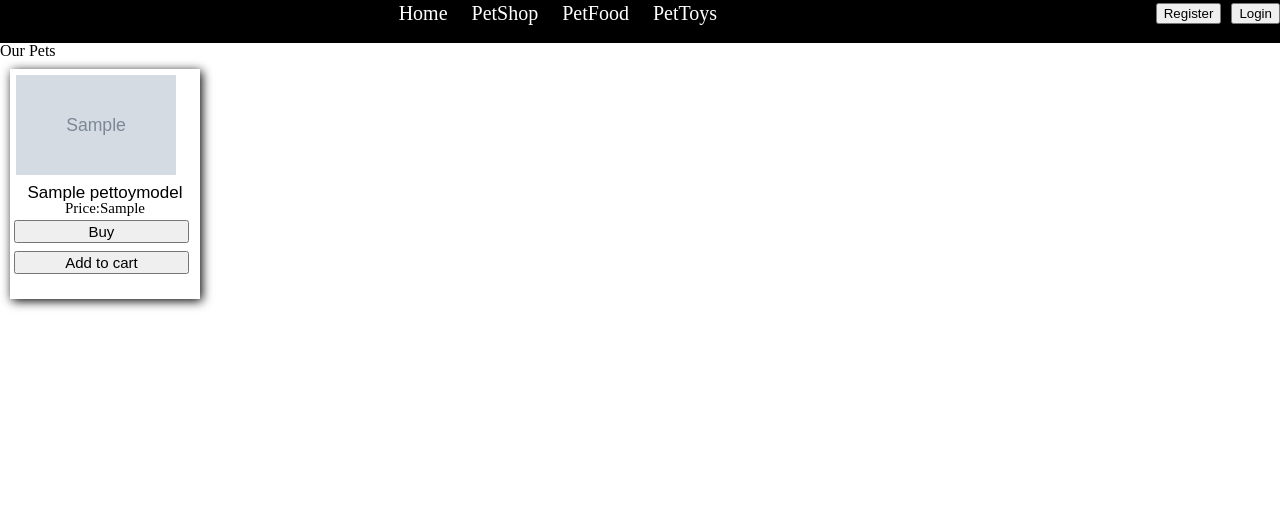
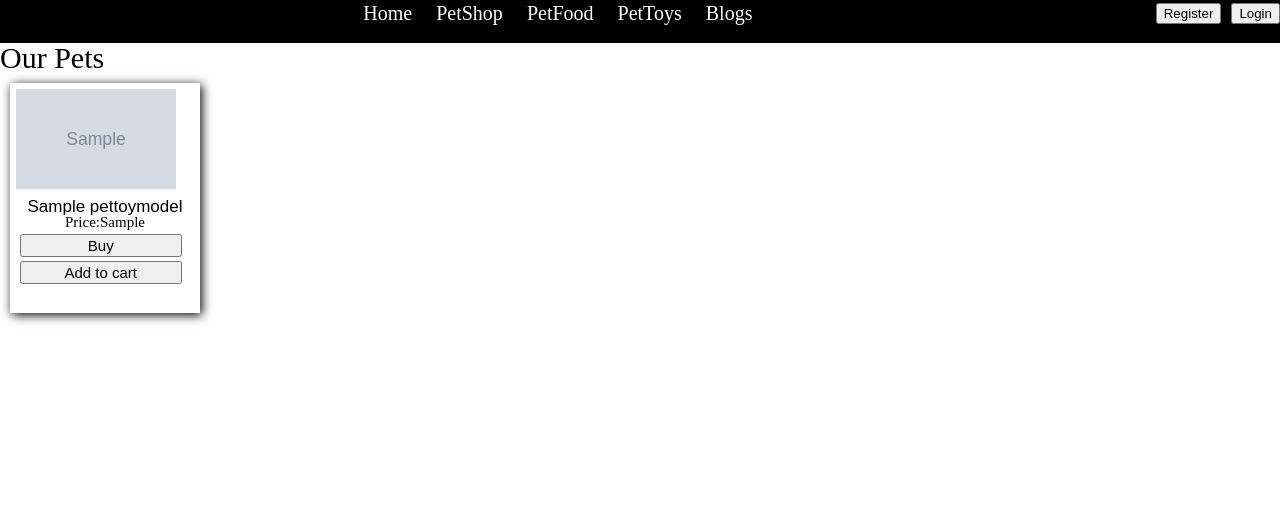
Before and after one commit to Bijitakc/Petstore, a Django app: page /pettoy/ in a window 1280 px wide. Shown: the top 524 px of the page. Run offline with Django 3.2, Linux system fonts and the light colour scheme; tables that the repository leaves empty hold one stand-in row (values such as "Sample post"); grey boxes marked "Sample" are stand-in pictures.

Commit message:
blog model addition

```diff
--- a/shopapp/admin.py
+++ b/shopapp/admin.py
@@ -1,5 +1,5 @@
 from django.contrib import admin
-from .models import PetModel,PetFoodModel,PetToyModel,Profile,Cartitem
+from .models import PetModel,PetFoodModel,PetToyModel,Blog,Profile,Cartitem
 
 # Register your models here.
 admin.site.register(PetModel)
@@ -7,3 +7,4 @@ admin.site.register(PetFoodModel)
 admin.site.register(PetToyModel)
 admin.site.register(Profile)
 admin.site.register(Cartitem)
+admin.site.register(Blog)
--- a/shopapp/models.py
+++ b/shopapp/models.py
@@ -63,3 +63,12 @@ class Cartitem(models.Model):
     class Meta:
         verbose_name="cart"
         verbose_name_plural="carts"
+
+class Blog(models.Model):
+    title = models.CharField(max_length=70)
+    image = models.ImageField(upload_to = "blogimage")
+    content = models.TextField()
+
+    class Meta:
+        verbose_name="Blog"
+        verbose_name_plural="Blogs"
--- a/shopapp/static/shopapp/css/base.css
+++ b/shopapp/static/shopapp/css/base.css
@@ -67,4 +67,22 @@ table {
     width:100%;
     height:40px;
     background-color: black;
- }
+}
+.headingp{
+    font-size: 30px;
+    /* font-style: italic; */
+}
+.buybtn{
+    margin-left: 10px;
+    margin-top: 4px;
+    width:85%;
+    font-size: 15px;
+
+  }
+  .cartbtn{
+    margin-left: 10px;
+    margin-top: 4px;
+    width:85%;
+    font-size: 15px;
+
+  }
--- a/shopapp/static/shopapp/css/petfood.css
+++ b/shopapp/static/shopapp/css/petfood.css
@@ -33,15 +33,15 @@
     color: black;
     font-size: 15px;
   }
-  .buybtn{
+  /* .buybtn{
     margin: 4px;
-    width:92%;
+    width:80%;
     font-size: 15px;
 
   }
   .cartbtn{
     margin: 4px;
-    width:92%;
+    width:80%;
     font-size: 15px;
 
-  }
+  } */
--- a/shopapp/static/shopapp/css/petshop.css
+++ b/shopapp/static/shopapp/css/petshop.css
@@ -34,15 +34,3 @@
     color: black;
     font-size: 15px;
   }
-  .buybtn{
-    margin: 4px;
-    width:92%;
-    font-size: 15px;
-
-  }
-  .cartbtn{
-    margin: 4px;
-    width:92%;
-    font-size: 15px;
-
-  }
--- a/shopapp/static/shopapp/css/pettoy.css
+++ b/shopapp/static/shopapp/css/pettoy.css
@@ -34,7 +34,7 @@
     color: black;
     font-size: 15px;
   }
-  .buybtn{
+  /* .buybtn{
     margin: 4px;
     width:92%;
     font-size: 15px;
@@ -45,4 +45,4 @@
     width:92%;
     font-size: 15px;
 
-  }
+  } */
--- a/shopapp/templates/shopapp/base.html
+++ b/shopapp/templates/shopapp/base.html
@@ -19,6 +19,7 @@
         <a href="{% url 'petshop' %}">PetShop</a>
         <a href="{% url 'petfood' %}">PetFood</a>
         <a href="{% url 'pettoy' %}">PetToys</a>
+        <a href="">Blogs</a>
         {%if request.user.is_authenticated %}
         <a href="{% url 'logout' %}">
           <button type="button" class="btn btn-primary" style="float: right;margin-left:10px ">
--- a/shopapp/templates/shopapp/petfood.html
+++ b/shopapp/templates/shopapp/petfood.html
@@ -2,7 +2,7 @@
 {%load static %}
 {% block main_content %}
 <div class="container">
-    <p>Our Pets</p>
+    <p  class="headingp">Our Pets</p>
     {%if petfoodposts%}
     {% for petfoodpost in petfoodposts %}
     <div class="cardsf">
--- a/shopapp/templates/shopapp/petshop.html
+++ b/shopapp/templates/shopapp/petshop.html
@@ -2,7 +2,7 @@
 {%load static %}
 {% block main_content %}
 <div class="container">
-    <p>Our Pets</p>
+    <p  class="headingp">Our Pets</p>
     {%if petposts%}
     {% for petpost in petposts %}
     <div class="cardst">
--- a/shopapp/templates/shopapp/pettoy.html
+++ b/shopapp/templates/shopapp/pettoy.html
@@ -2,7 +2,7 @@
 {%load static %}
 {% block main_content %}
 <div class="container">
-    <p>Our Pets</p>
+    <p class="headingp">Our Pets</p>
     {%if pettoyposts%}
     {% for pettoypost in pettoyposts %}
     <div class="cards">
--- /dev/null
+++ b/shopapp/templates/shopapp/theblogs.html
@@ -0,0 +1 @@
+<p>lol</p>
--- a/shopapp/urls.py
+++ b/shopapp/urls.py
@@ -1,11 +1,12 @@
 from django.contrib import admin
 from django.urls import path,include
-from .views import index,petshop,petfood,pettoy,cart
+from .views import Index,Petshop,Petfood,Pettoy,Cart
 
 urlpatterns = [
-    path('',index,name='index'),
-    path('petshop/',petshop.as_view(),name='petshop'),
-    path('petfood/',petfood.as_view(),name='petfood'),
-    path('pettoy/',pettoy.as_view(),name='pettoy'),
-    path('mycart/',cart,name='cart')
+    path('',Index,name='index'),
+    path('petshop/',Petshop.as_view(),name='petshop'),
+    path('petfood/',Petfood.as_view(),name='petfood'),
+    path('pettoy/',Pettoy.as_view(),name='pettoy'),
+    # path('blogs/', theblogs , name='theblogs'),
+    path('mycart/',Cart,name='cart')
 ]
--- a/shopapp/views.py
+++ b/shopapp/views.py
@@ -1,16 +1,15 @@
 from django.shortcuts import render,redirect
 
-from .models import PetModel,PetFoodModel,PetToyModel,Cartitem
+from .models import PetModel,PetFoodModel,PetToyModel,Cartitem,Blog
 from django.contrib.auth.decorators import login_required
 from django.views import View
 # Create your views here.
 
 
-
-def index(request):
+def Index(request):
     return render(request,'shopapp\index.html')
 
-class petshop(View):
+class Petshop(View):
 
     def post(self,request):
        petpostid=request.POST.get('petpost')
@@ -35,7 +34,7 @@ class petshop(View):
         }
         return render(request,'shopapp\petshop.html',context)
 
-class petfood(View):
+class Petfood(View):
     def get(self,request):
         petfoodposts=PetFoodModel.objects.all().order_by('price')
         context={
@@ -59,7 +58,7 @@ class petfood(View):
             ins.save()
         return redirect('petfood')
 
-class pettoy(View):
+class Pettoy(View):
     def get(self,request):
         pettoyposts=PetToyModel.objects.all().order_by('price')
         context={
@@ -83,7 +82,7 @@ class pettoy(View):
             ins.save()
         return redirect('pettoy')
 
-def cart(request):
+def Cart(request):
     User=request.user
     items=[]
     product=Cartitem.objects.get(user=User)
@@ -113,7 +112,15 @@ def cart(request):
 
     return render(request,'shopapp\cart.html',context)
 
-def delpost(request,identifier):
-    id=get_object_or_404()
-    if request.method=="DELETE":
-        Cartitem.objects.filter(id=id).delete()
+# def Delpost(request):
+#     id=get_object_or_404()
+#     if request.method=="DELETE":
+#         Cartitem.objects.filter(id=id).delete()
+
+
+# def blog(request):
+#     blogs = Blog.objects.all()
+#     context = {
+#         'blogs' : blogs
+#     }
+#     return render(request, 'shopapp\blogs.html')
```
Also changed, not shown: shopapp/templates/shopapp/blogdetail.html (added).
